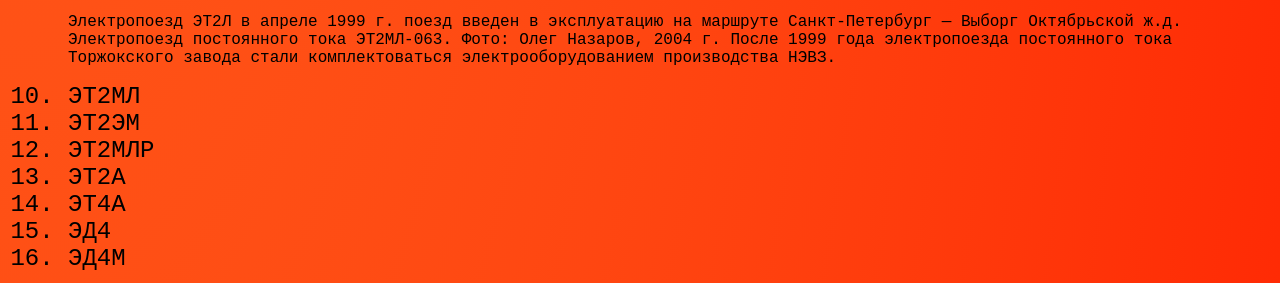
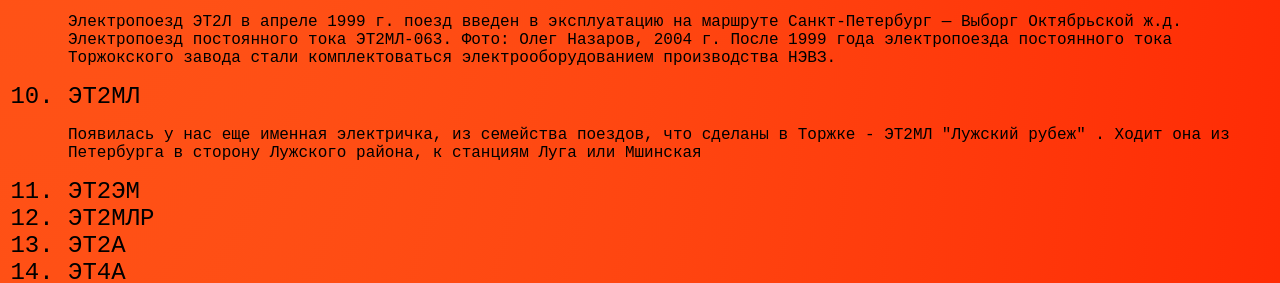
Before and after one commit to Taimpix/taimpix.github.io, a plain HTML site: page index.html in a window 1280 px wide. Shown: the part 8121-8404 px from the top of the page. Drawn offline with Linux system fonts and the light colour scheme.

Commit message:
update index.html

```diff
--- a/index.html
+++ b/index.html
@@ -28,6 +28,7 @@
             <li>ЭТ2Л</li>
               <p>Электропоезд ЭТ2Л в апреле 1999 г. поезд введен в эксплуатацию на маршруте Санкт-Петербург — Выборг Октябрьской ж.д. Электропоезд постоянного тока ЭТ2МЛ-063. Фото: Олег Назаров, 2004 г. После 1999 года электропоезда постоянного тока Торжокского завода стали комплектоваться электрооборудованием производства НЭВЗ.</p>
             <li>ЭТ2МЛ</li>
+              <p>Появилась у нас еще именная электричка, из семейства поездов, что сделаны в Торжке - ЭТ2МЛ "Лужский рубеж" . Ходит она из Петербурга в сторону Лужского района, к станциям Луга или Мшинская</p>
             <li>ЭТ2ЭМ</li>
             <li>ЭТ2МЛР</li>
             <li>ЭТ2А</li>
```
